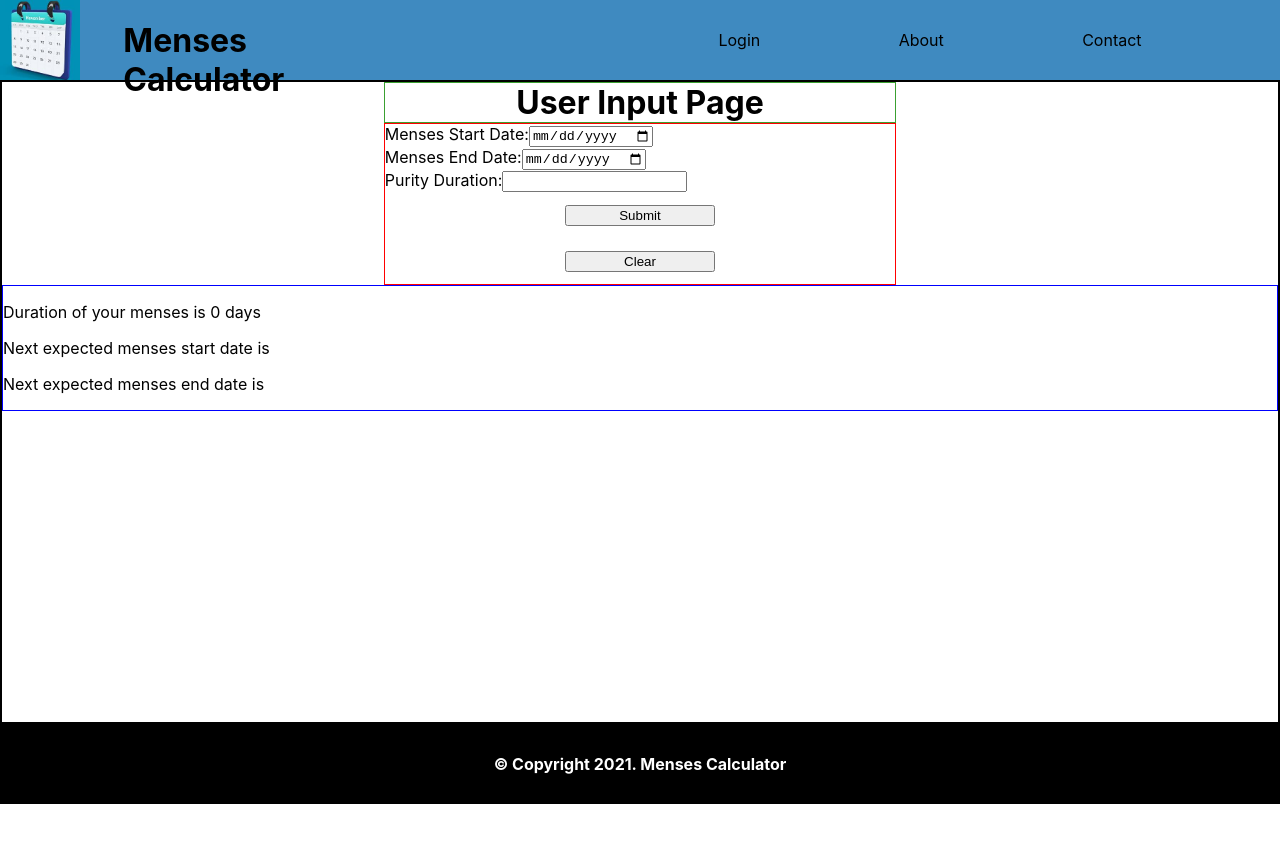
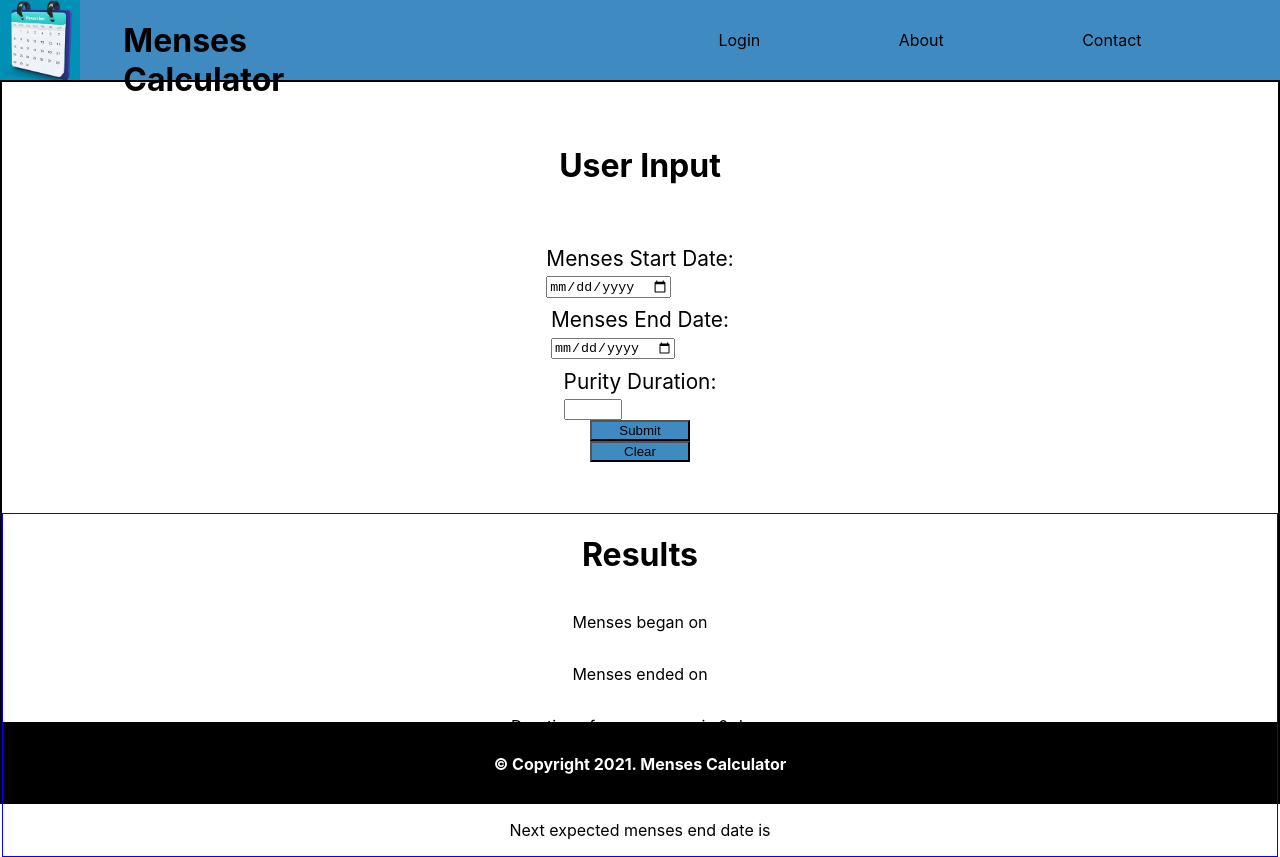
Before and after one commit to sadatakhtar/menses-cal, a React (Create React App) app: page /user_input in a window 1280 px wide. Before the commit the page ends 804 px from the top, so only its background shows below. Built offline with nearby package versions, Linux system fonts and the light colour scheme.

Commit message:
styled user input page a little and added results functionality

```diff
--- a/src/pages/userInputPage/UserInputPage.css
+++ b/src/pages/userInputPage/UserInputPage.css
@@ -6,24 +6,49 @@
 
 }
 .user_form > h1{
-    border: 1px solid rgb(58, 160, 49);
+
     width: 40%;
     margin: auto;
     text-align: center;
+    margin-top: 4rem;
 }
 .user_form > form{
-    border: 1px solid red;
-    height: 20vh;
-    width: 40%;
+
+    height: 25vh;
+    width: 50%;
     margin: auto;
     display: flex;
     flex-direction: column;
+    justify-content: center;
+    align-items: center;
+    margin-top: 4rem;
 }
 .user_form > form > button {
-    width: 150px;
+    width: 100px;
     margin: auto;
+    background-color: #3F8AC0;
+    outline: none;
+    font-weight: 500;
+}
+.user_form > form > button:hover{
+    cursor: pointer;
+    background-color: black;
+    color: white;
+}
+.user_form > form > label{
+    margin-top: 0.6rem;
+    font-size: 1.3rem;
 }
 
 .user_results{
     border: 1px solid blue;
+    display: flex;
+    flex-direction: column;
+    justify-content: center;
+    align-items: center;
+    margin-top: 4rem;
 }
+
+#purity{
+    width: 50px;
+}
--- a/src/pages/userInputPage/UserInputPage.js
+++ b/src/pages/userInputPage/UserInputPage.js
@@ -10,14 +10,12 @@ function UserInputPage() {
     const [mensesStartDate, setMensesStartDate] = useState('');
     const [mensesEndDate, setMensesEndDate] = useState('');
     const [purityDuration, setPurityDuration] = useState(0);
-
     const [nextExpectedMensesStartDate, setNextExpectedMensesStartDate] = useState('');
     const [nextExpectedMensesEndDate, setNextExpectedMensesEndDate] = useState('');
 
     //Get number of days between 2 dates
     function getDiffInDays(date1, date2){
         return Math.round((date2 - date1) / (1000*60*60*24));
-
     }
 
     //Add days to existing date
@@ -27,10 +25,7 @@ function UserInputPage() {
         return result;
     }
 
-    function end(date, days){
-        let res = date + days;
-        return res;
-    }
+    //
 
     const handleStartDate = (e) => {
         setMensesStartDate(e.target.value);
@@ -52,10 +47,20 @@ function UserInputPage() {
         e.preventDefault();
        const startDate = new Date(mensesStartDate);
        const endDate = new Date(mensesEndDate);
+
        let res = getDiffInDays(new Date(mensesStartDate), new Date(mensesEndDate));
        setMensesDuration(res);
+
        let daysResult = addDays(mensesEndDate, purityDuration);
        setNextExpectedMensesStartDate(daysResult);
+
+       //calculate next menses end date
+       let nextExMensesEndDate = addDays(nextExpectedMensesStartDate, mensesDuration);
+      setNextExpectedMensesEndDate(nextExMensesEndDate);
+      console.log(nextExMensesEndDate);
+
+
+
     }
 
     //Reset selected dates and figures
@@ -65,6 +70,7 @@ function UserInputPage() {
         setMensesDuration(0);
         setPurityDuration(0);
         setNextExpectedMensesStartDate('');
+        setNextExpectedMensesEndDate('');
     }
     return (
         <div className="user_container">
@@ -75,19 +81,20 @@ function UserInputPage() {
             <div className="user_body">
 
 
+
                 <div className="user_form">
-                    <h1>User Input Page</h1>
+                    <h1>User Input</h1>
                     <form onSubmit={handleSubmit}>
-                        <label>Menses Start Date:
+                        <label>Menses Start Date: <br/>
                         <input type="date" onChange={handleStartDate} required/>
                         </label>
 
-                        <label>Menses End Date:
+                        <label>Menses End Date: <br/>
                         <input type="date"  onChange={handleEndDate} required/>
                         </label>
 
-                        <label>Purity Duration:
-                        <input type="number" onChange={handlePurityDuration} required/>
+                        <label>Purity Duration: <br/>
+                        <input id="purity" type="number" onChange={handlePurityDuration} required/>
                         </label>
 
                         <button >Submit</button>
@@ -95,9 +102,10 @@ function UserInputPage() {
                     </form>
 
                     <div className="user_results">
+                        <h1>Results</h1>
 
-                        <p>{mensesStartDate}</p>
-                        <p>{mensesEndDate}</p>
+                        <p>{`Menses began on ${mensesStartDate}`}</p>
+                        <p>{`Menses ended on ${mensesEndDate}`}</p>
                         <p>{`Duration of your menses is ${mensesDuration} days`}</p>
                         <p>{`Next expected menses start date is ${nextExpectedMensesStartDate}`}</p>
                         <p>{`Next expected menses end date is ${nextExpectedMensesEndDate}`}</p>
```
